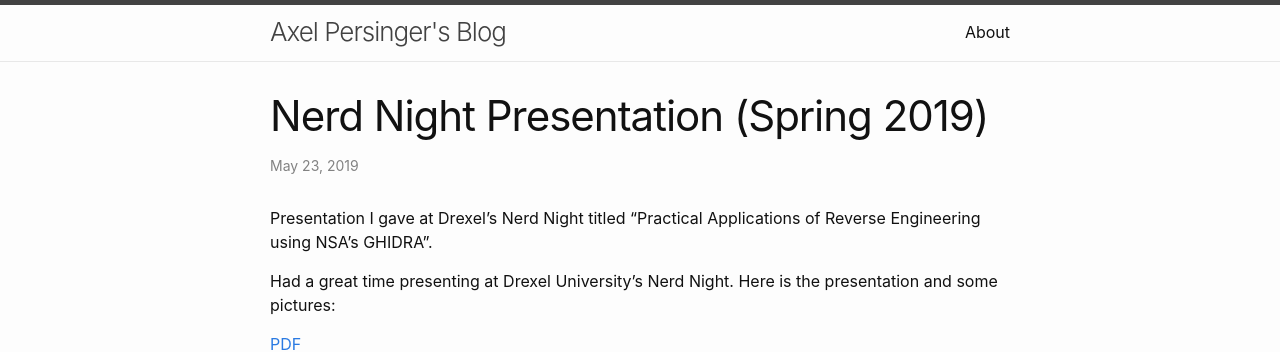
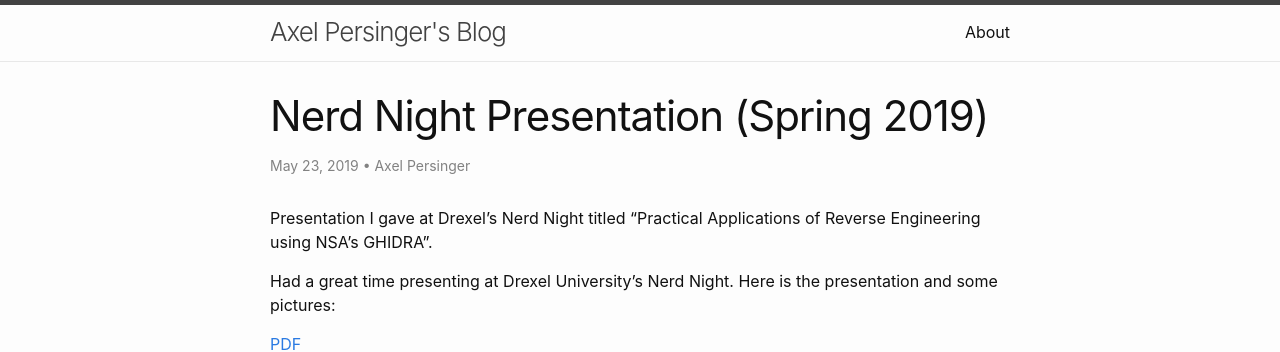
Before and after one commit to CuckooEXE/cuckooexe.github.io, a Jekyll site: the page built from _posts/2019-5-23-Nerd-Night.md, in a window 1280 px wide. Shown: the top 352 px of the page. Built offline with Jekyll 4.4.1, drawn with Linux system fonts in a browser that asks for light colours.

Commit message:
Update 2019-5-23-Nerd-Night.md

```diff
--- a/_posts/2019-5-23-Nerd-Night.md
+++ b/_posts/2019-5-23-Nerd-Night.md
@@ -2,6 +2,9 @@
 layout: post
 title: Nerd Night Presentation (Spring 2019)
 excerpt_separator: <!--more-->
+categories: reverse-engineering
+author:
+- Axel Persinger
 ---
 
 Presentation I gave at Drexel's Nerd Night titled "Practical Applications of Reverse Engineering using NSA's GHIDRA".
```
